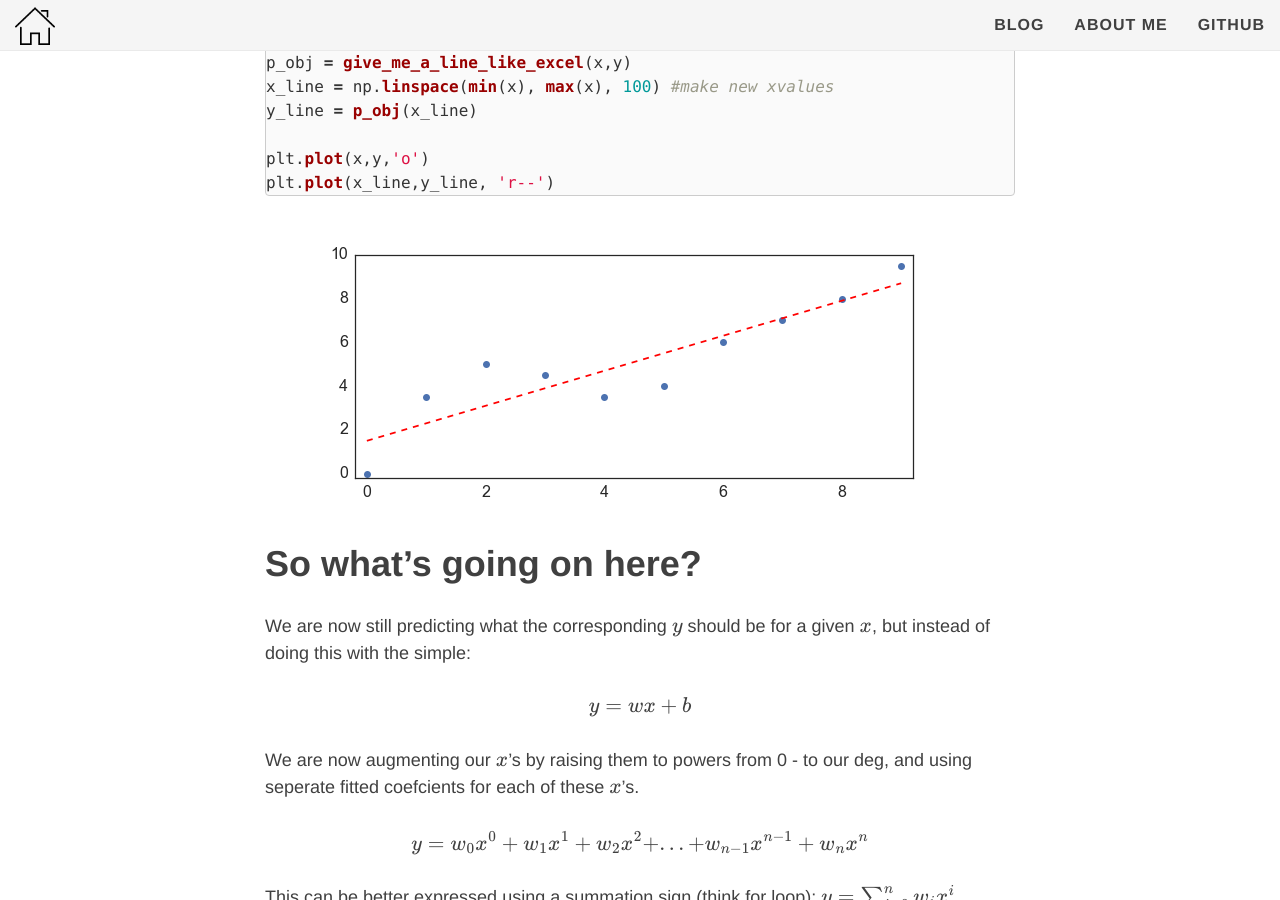
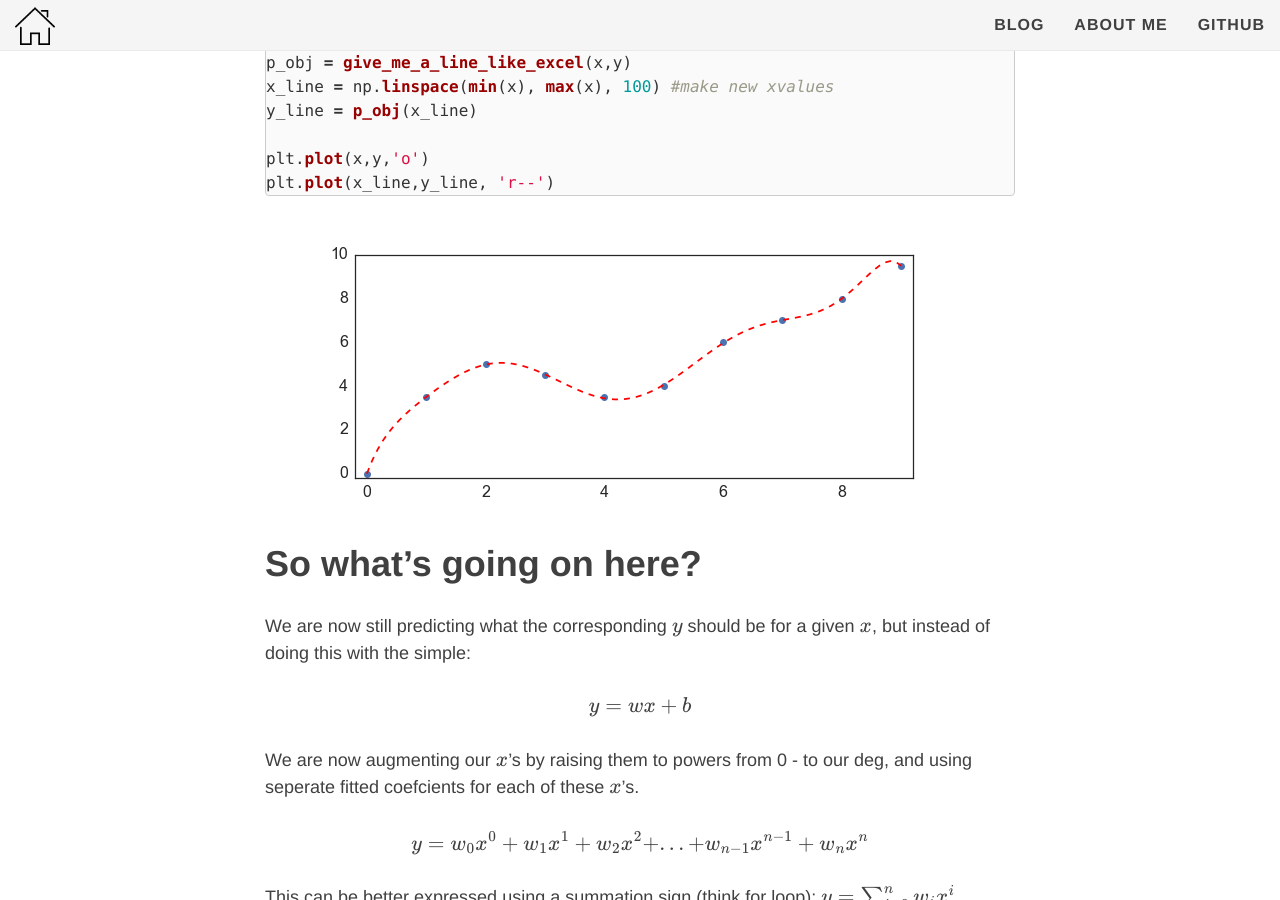
Before and after one commit to jcornford/jcornford.github.io, a Jekyll site: the page built from _posts/2017-01-02-testing.md, in a window 1280 px wide and 900 px high, scrolled down 4074 px. Built offline with Jekyll 4.4.1, drawn with Linux system fonts in a browser that asks for light colours; nearby versions of some CDN libraries; formulas are drawn with MathJax 3.

Commit message:
update blog

````diff
--- a/_posts/2017-01-02-testing.md
+++ b/_posts/2017-01-02-testing.md
@@ -113,7 +113,7 @@ y_line = p_obj(x_line)
 plt.plot(x,y,'o')
 plt.plot(x_line,y_line, 'r--')
 ```
-![line with polyfit](/blog_assets/1_data_line_polyfit.png)
+![line with polyfit](/blog_assets/1_data_curve_polyfit.png)
 
 # So what's going on here?
 
````
